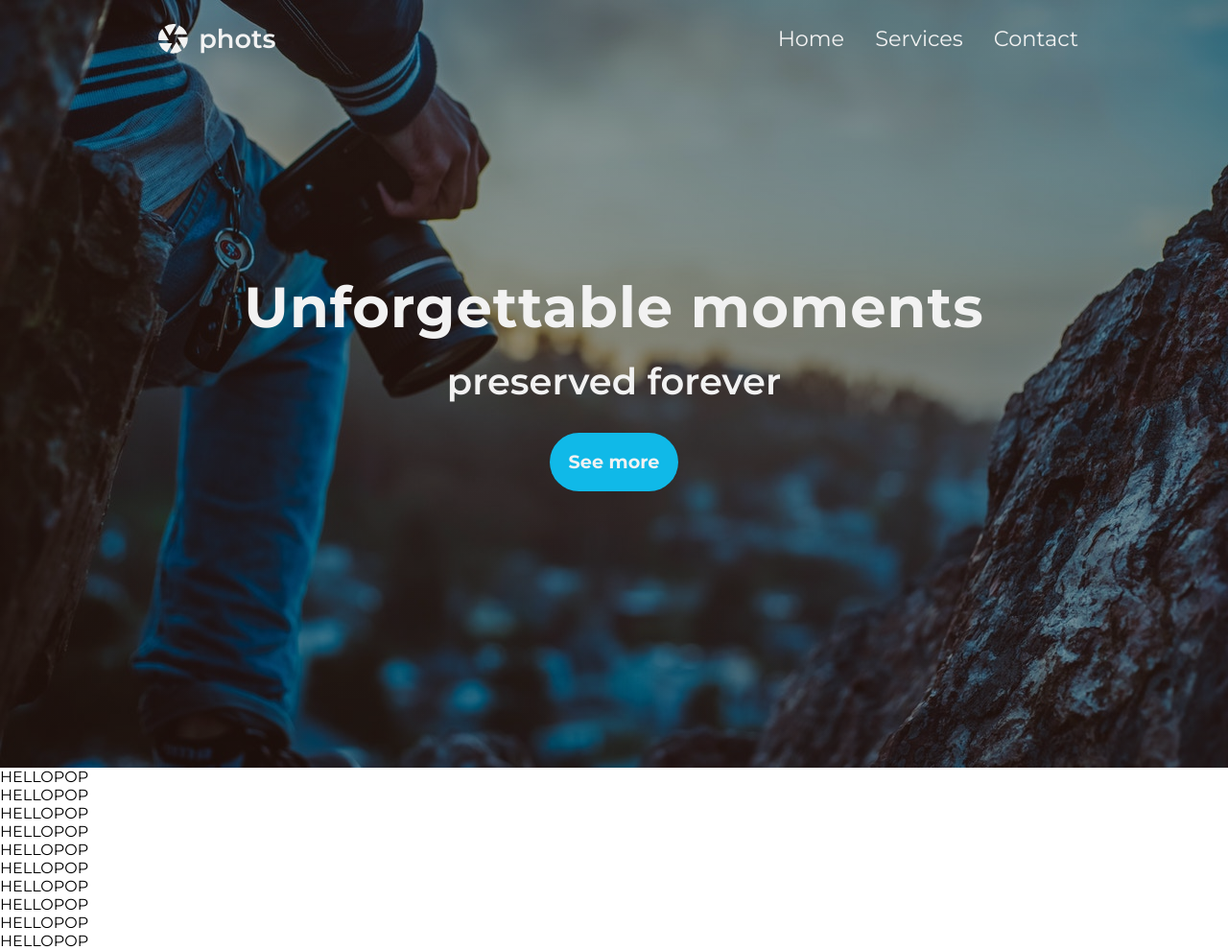
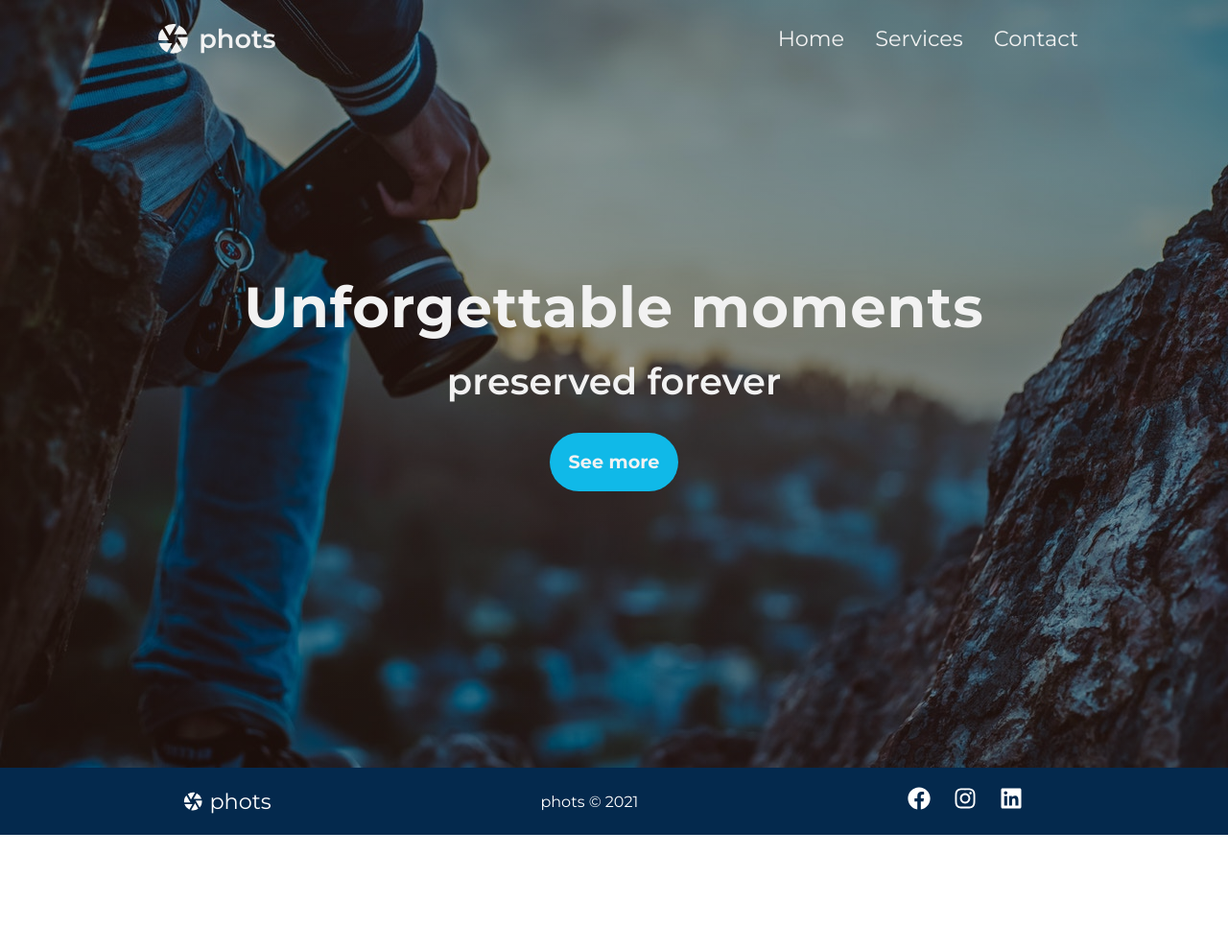
Before and after one commit to btomc/phots-gatsby, a Gatsby site: page / in a window 1280 px wide. Shown: the whole page at 96% size. After the commit the page ends 870 px from the top, so only its background shows below. Built offline with nearby package versions, Linux system fonts and the light colour scheme; Gatsby itself is replaced by a stand-in of ours.

Commit message:
Create Footer

```diff
--- /dev/null
+++ b/src/components/Footer.js
@@ -0,0 +1,104 @@
+import React from 'react'
+import { FaFacebook, FaInstagram, FaLinkedin } from 'react-icons/fa'
+import { RiCameraLensFill } from 'react-icons/ri'
+import styled from 'styled-components'
+
+
+const Footer = () => {
+    return (
+        <FooterContainer>
+            <SocialMedia>
+                <SocialMediaWrap>
+                    <SocialLogo>
+                        <SocialLogoIcon />
+                        phots
+                    </SocialLogo>
+                    <WebsiteRights>phots &copy; {new Date().getFullYear()}</WebsiteRights>
+                    <SocialIcons>
+                        <SocialIconLink href="//www.facebook.com/" target='_blank' aria-label='Facebbok'><FaFacebook/></SocialIconLink>
+                        <SocialIconLink href="//www.instagram.com/?hl=en" target='_blank' aria-label='Facebbok'><FaInstagram/></SocialIconLink>
+                        <SocialIconLink href="//www.linkedin.com/" target='_blank' aria-label='Linkedin'><FaLinkedin/></SocialIconLink>
+                    </SocialIcons>
+                </SocialMediaWrap>
+            </SocialMedia>
+        </FooterContainer>
+    )
+}
+
+export default Footer
+
+const FooterContainer = styled.div`
+    background-color: #04294d;
+    display: flex;
+    align-items: center;
+    justify-content: center;
+`;
+
+const SocialMedia = styled.div`
+    max-width: 1000px;
+    width: 100%;
+`;
+
+const SocialMediaWrap = styled.div`
+    display: flex;
+    justify-content: space-between;
+    align-items: center;
+    width: 90%;
+    max-width: 1000px;
+    margin: 20px auto;
+
+    @media screen and (max-width: 520px) {
+        flex-direction: column-reverse;
+    }
+`;
+
+const SocialLogo = styled.div`
+    color: #fff;
+    text-decoration: none;
+    font-size: 1.4rem;
+    display: flex;
+    align-items: center;
+    justify-content: center;
+
+    @media screen and (max-width: 520px) {
+        display: none;
+    }
+`;
+
+const SocialLogoIcon = styled(RiCameraLensFill)`
+    margin-right: 6px;
+`;
+
+const WebsiteRights = styled.p`
+    color: #fff;
+
+    @media screen and (max-width: 520px) {
+        margin-bottom: .5rem;
+    }
+`;
+
+const SocialIcons = styled.div`
+    display: flex;
+    justify-content: center;
+    align-items: center;
+
+    @media screen and (max-width: 520px) {
+        margin-bottom: 1.5rem;
+        margin-left: 1.5rem;
+    }
+`;
+
+const SocialIconLink = styled.a`
+    color: #fff;
+    font-size: 24px;
+    margin-right: 1.5rem;
+    transition: color .5s;
+
+    &:hover {
+        color: #42d6ff;
+    }
+
+    @media screen and (max-width: 520px) {
+        margin-bottom: 0;
+    }
+`;
--- a/src/components/Navbar.js
+++ b/src/components/Navbar.js
@@ -1,4 +1,4 @@
-import React, {useState, useEffect} from 'react'
+import React, {useState} from 'react'
 import styled from 'styled-components'
 import { FaBars, FaTimes } from 'react-icons/fa'
 import { RiCameraLensFill } from 'react-icons/ri'
--- a/src/components/layout.js
+++ b/src/components/layout.js
@@ -1,41 +1,18 @@
 import React from "react"
-import PropTypes from "prop-types"
-import { useStaticQuery, graphql } from "gatsby"
-
 import Navbar from "./Navbar"
 import "./layout.css"
+import Footer from "./Footer"
 
 const Layout = ({ children }) => {
-  const data = useStaticQuery(graphql`
-    query SiteTitleQuery {
-      site {
-        siteMetadata {
-          title
-        }
-      }
-    }
-  `)
 
   return (
     <>
       <Navbar />
       <main>{children}</main>
-      <p>HELLOPOP</p>
-      <p>HELLOPOP</p>
-      <p>HELLOPOP</p>
-      <p>HELLOPOP</p>
-      <p>HELLOPOP</p>
-      <p>HELLOPOP</p>
-      <p>HELLOPOP</p>
-      <p>HELLOPOP</p>
-      <p>HELLOPOP</p>
-      <p>HELLOPOP</p>
+      <Footer />
     </>
   )
 }
 
-Layout.propTypes = {
-  children: PropTypes.node.isRequired,
-}
 
 export default Layout
```
